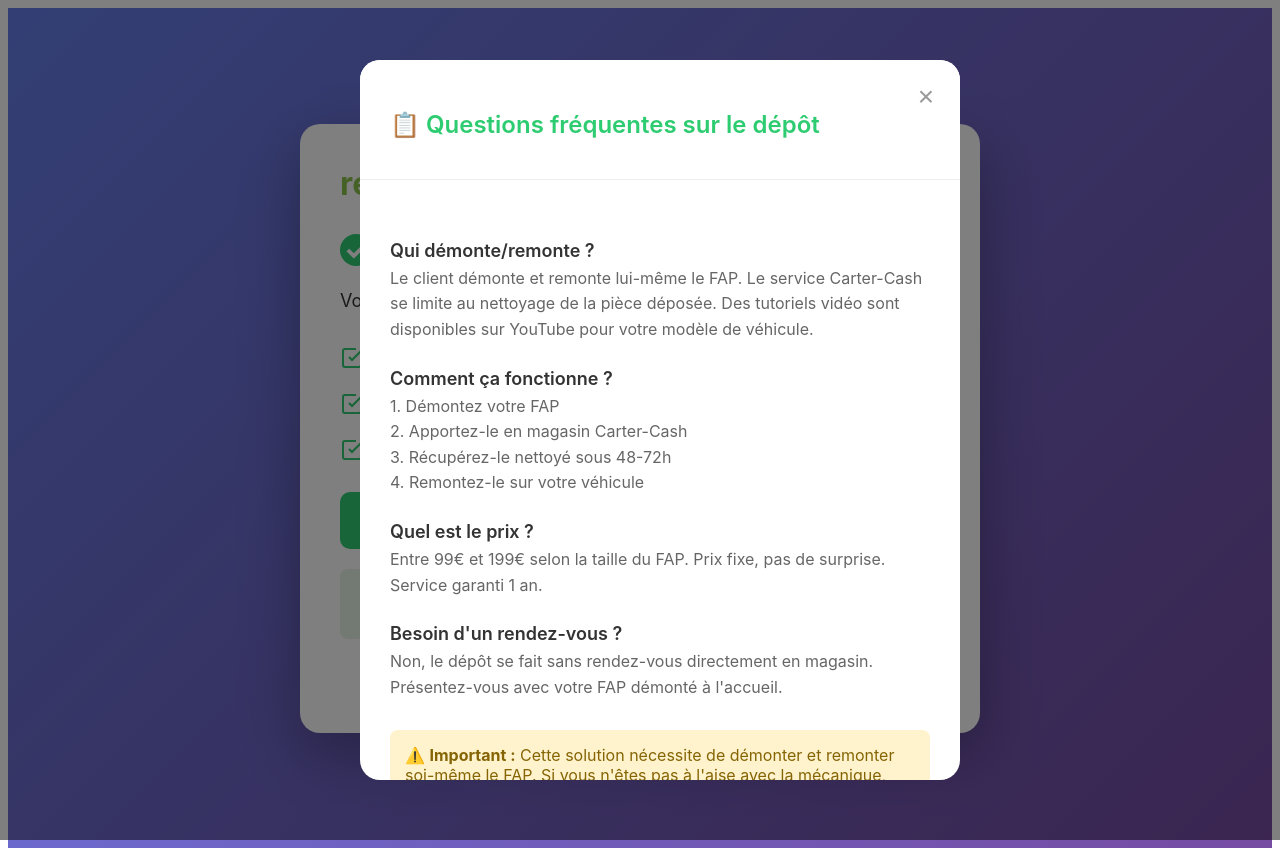
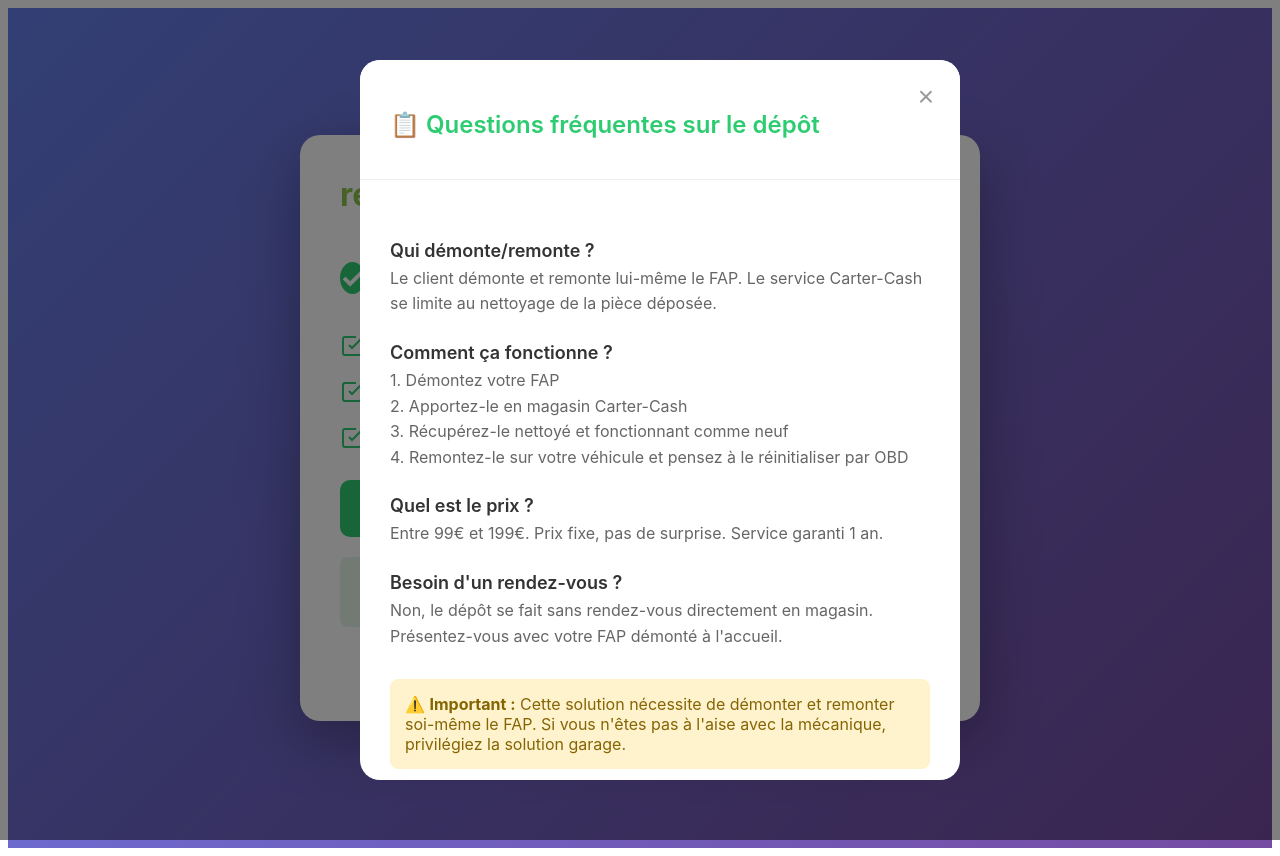
Before and after one commit to REFAP/autoai_re-fap-v2, a Next.js app: page /landing/carter in a window 1280 px wide. Both pictures are taken after a click on the button "Voir les magasins Carter-Cash →". Built offline with nearby package versions, Linux system fonts and the light colour scheme.

Commit message:
Update carter.js

```diff
--- a/pages/landing/carter.js
+++ b/pages/landing/carter.js
@@ -15,7 +15,7 @@ export default function CarterLanding() {
 
   const handleCTAClick = () => {
     if (dontShowAgain || localStorage.getItem('dontShowCarterModal') === 'true') {
-      window.open('https://www.carter-cash.com/services/nettoyage-fap?utm_source=re-fap&utm_medium=partenariat&utm_campaign=depot-fap', '_blank');
+      window.open('https://refap.github.io/carter-cash-refap/', '_blank');
     } else {
       setShowModal(true);
     }
@@ -32,7 +32,7 @@ export default function CarterLanding() {
     if (dontShowAgain) {
       localStorage.setItem('dontShowCarterModal', 'true');
     }
-    window.open('https://www.carter-cash.com/services/nettoyage-fap?utm_source=re-fap&utm_medium=partenariat&utm_campaign=depot-fap', '_blank');
+    window.open('https://refap.github.io/carter-cash-refap/', '_blank');
     setShowModal(false);
   };
 
@@ -176,13 +176,8 @@ export default function CarterLanding() {
 
           <h1 style={styles.title}>
             <span style={styles.checkIcon}>✓</span>
-            Votre recommandation personnalisée
+            Vous être à l'aise en mécanique et vous pouvez démonter votre FAP
           </h1>
-
-          <p style={styles.subtitle}>
-            Vous avez un FAP déjà démonté ou êtes à l'aise avec la mécanique.
-          </p>
-
           <div style={{marginBottom: '30px'}}>
             <div style={styles.benefit}>
               <svg style={styles.benefitIcon} viewBox="0 0 24 24" fill="none" stroke="currentColor" strokeWidth="2">
@@ -249,7 +244,7 @@ export default function CarterLanding() {
                       Qui démonte/remonte ?
                     </div>
                     <div style={{color: '#666', lineHeight: '1.6'}}>
-                      Le client démonte et remonte lui-même le FAP. Le service Carter-Cash se limite au nettoyage de la pièce déposée. Des tutoriels vidéo sont disponibles sur YouTube pour votre modèle de véhicule.
+                      Le client démonte et remonte lui-même le FAP. Le service Carter-Cash se limite au nettoyage de la pièce déposée.
                     </div>
                   </div>
 
@@ -260,8 +255,8 @@ export default function CarterLanding() {
                     <div style={{color: '#666', lineHeight: '1.6'}}>
                       1. Démontez votre FAP<br/>
                       2. Apportez-le en magasin Carter-Cash<br/>
-                      3. Récupérez-le nettoyé sous 48-72h<br/>
-                      4. Remontez-le sur votre véhicule
+                      3. Récupérez-le nettoyé et fonctionnant comme neuf<br/>
+                      4. Remontez-le sur votre véhicule et pensez à le réinitialiser par OBD
                     </div>
                   </div>
 
@@ -270,7 +265,7 @@ export default function CarterLanding() {
                       Quel est le prix ?
                     </div>
                     <div style={{color: '#666', lineHeight: '1.6'}}>
-                      Entre 99€ et 199€ selon la taille du FAP. Prix fixe, pas de surprise. Service garanti 1 an.
+                      Entre 99€ et 199€. Prix fixe, pas de surprise. Service garanti 1 an.
                     </div>
                   </div>
 
```
